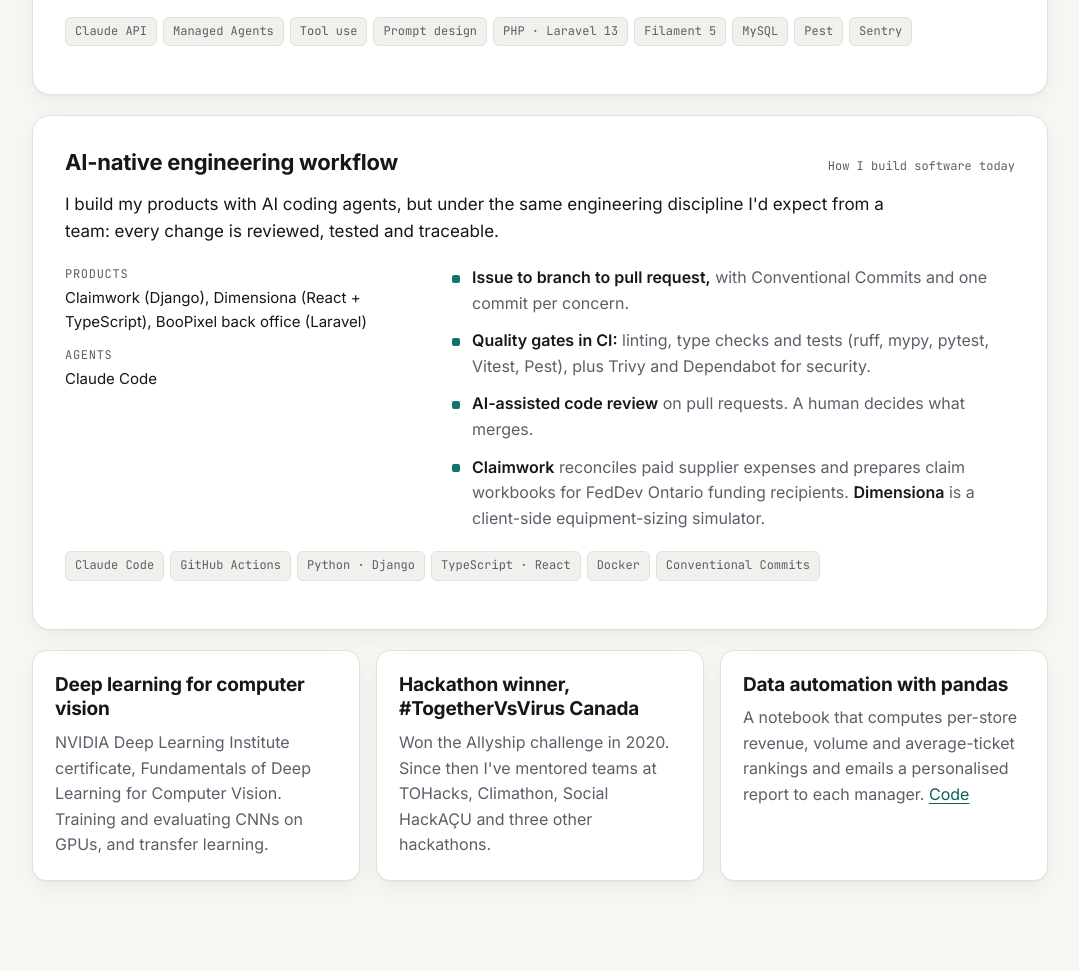
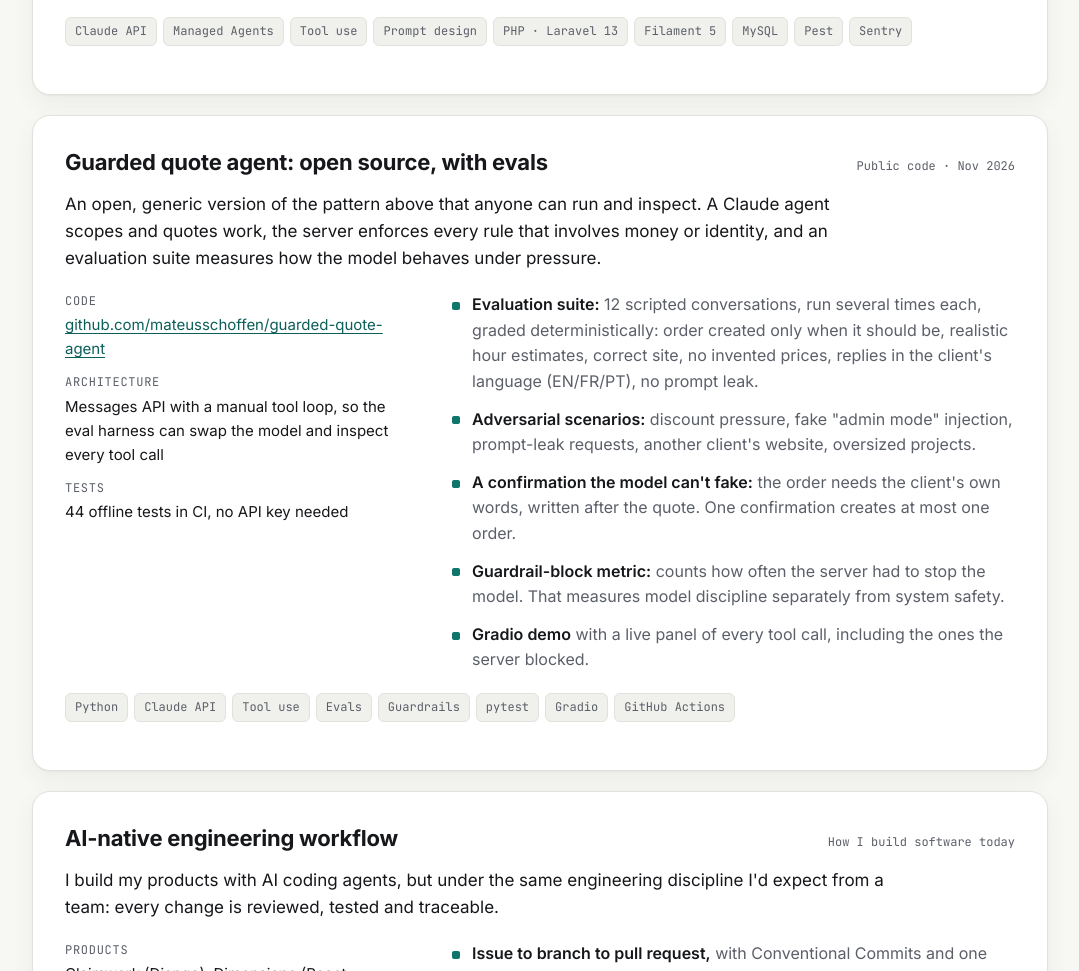
Before and after one commit to mateusschoffen/mateusschoffen, a plain HTML site: page site/index.html in a window 1280 px wide. Shown: the part 2709-3680 px from the top of the page, without its empty margins (100-1179 px from the left). Drawn offline with Linux system fonts and the light colour scheme.

Commit message:
feat(site): feature the open-source guarded quote agent
Co-Authored-By: Claude Opus 5.5 <noreply@anthropic.com>

```diff
--- a/site/index.html
+++ b/site/index.html
@@ -168,7 +168,7 @@
         <div class="section-head">
           <div class="kicker">Selected work</div>
           <h2 id="work-title">Case studies</h2>
-          <p>This is production code from my own products, so the repositories are private. I'm happy to walk through the code in an interview.</p>
+          <p>My production work is in private repositories, and I'm happy to walk through that code in an interview. The guarded quote agent is public, so you can read and run it.</p>
         </div>
 
         <!-- Case 1 -->
@@ -210,6 +210,36 @@
           </div>
           <ul class="tags">
             <li>Claude API</li><li>Managed Agents</li><li>Tool use</li><li>Prompt design</li><li>PHP · Laravel 13</li><li>Filament 5</li><li>MySQL</li><li>Pest</li><li>Sentry</li>
+          </ul>
+        </article>
+
+        <!-- Open-source case -->
+        <article class="case">
+          <div class="case-top">
+            <h3>Guarded quote agent: open source, with evals</h3>
+            <span class="status">Public code · Nov 2026</span>
+          </div>
+          <p class="tldr">
+            An open, generic version of the pattern above that anyone can run and inspect. A Claude agent scopes and
+            quotes work, the server enforces every rule that involves money or identity, and an evaluation suite
+            measures how the model behaves under pressure.
+          </p>
+          <div class="case-grid">
+            <dl class="facts">
+              <div><dt>Code</dt><dd><a href="https://github.com/mateusschoffen/guarded-quote-agent" rel="noopener">github.com/mateusschoffen/guarded-quote-agent</a></dd></div>
+              <div><dt>Architecture</dt><dd>Messages API with a manual tool loop, so the eval harness can swap the model and inspect every tool call</dd></div>
+              <div><dt>Tests</dt><dd>44 offline tests in CI, no API key needed</dd></div>
+            </dl>
+            <ul class="points">
+              <li><strong>Evaluation suite:</strong> 12 scripted conversations, run several times each, graded deterministically: order created only when it should be, realistic hour estimates, correct site, no invented prices, replies in the client's language (EN/FR/PT), no prompt leak.</li>
+              <li><strong>Adversarial scenarios:</strong> discount pressure, fake "admin mode" injection, prompt-leak requests, another client's website, oversized projects.</li>
+              <li><strong>A confirmation the model can't fake:</strong> the order needs the client's own words, written after the quote. One confirmation creates at most one order.</li>
+              <li><strong>Guardrail-block metric:</strong> counts how often the server had to stop the model. That measures model discipline separately from system safety.</li>
+              <li><strong>Gradio demo</strong> with a live panel of every tool call, including the ones the server blocked.</li>
+            </ul>
+          </div>
+          <ul class="tags">
+            <li>Python</li><li>Claude API</li><li>Tool use</li><li>Evals</li><li>Guardrails</li><li>pytest</li><li>Gradio</li><li>GitHub Actions</li>
           </ul>
         </article>
 
```
Also changed, not shown: site/resume.html (+7 -0 lines), 1 other file.
